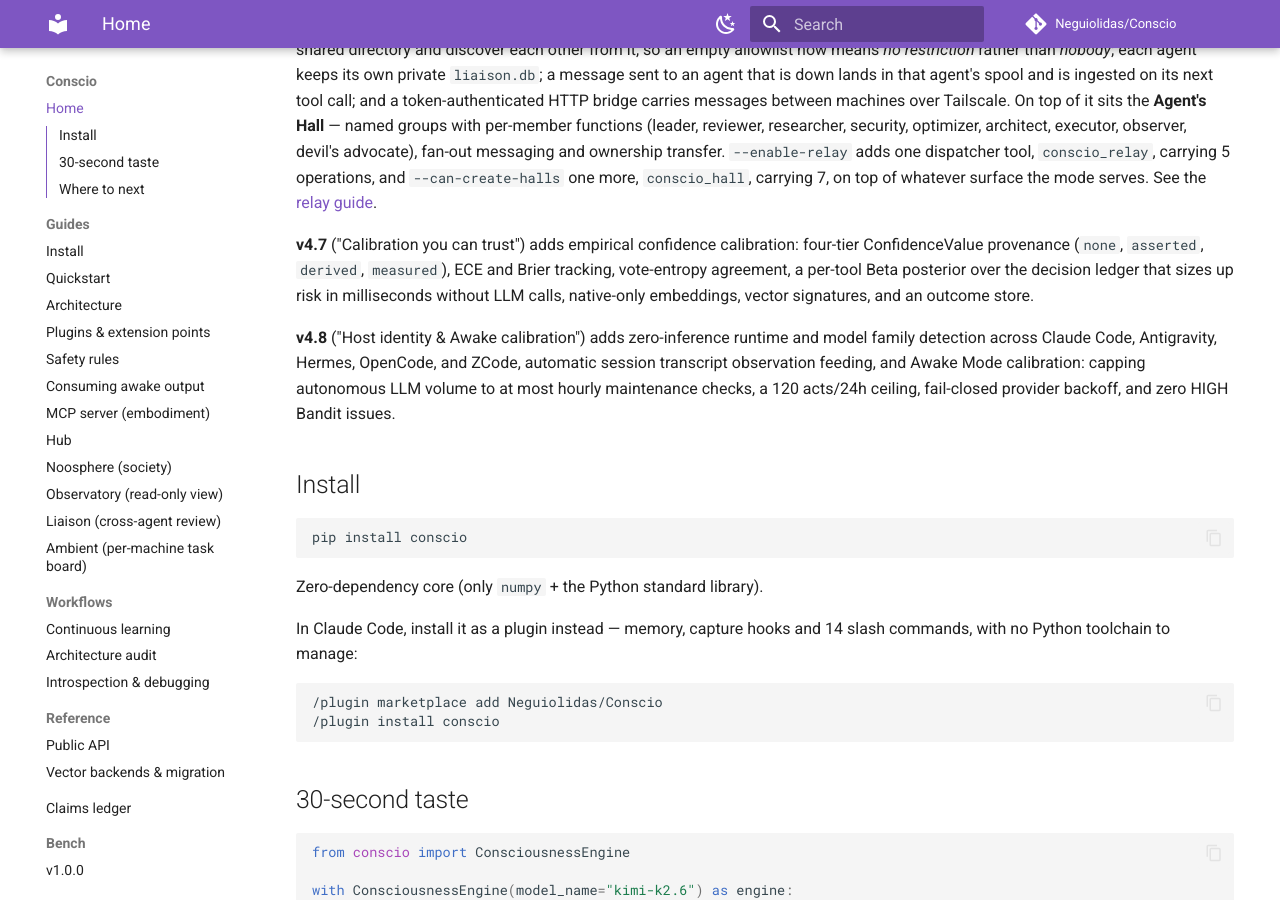
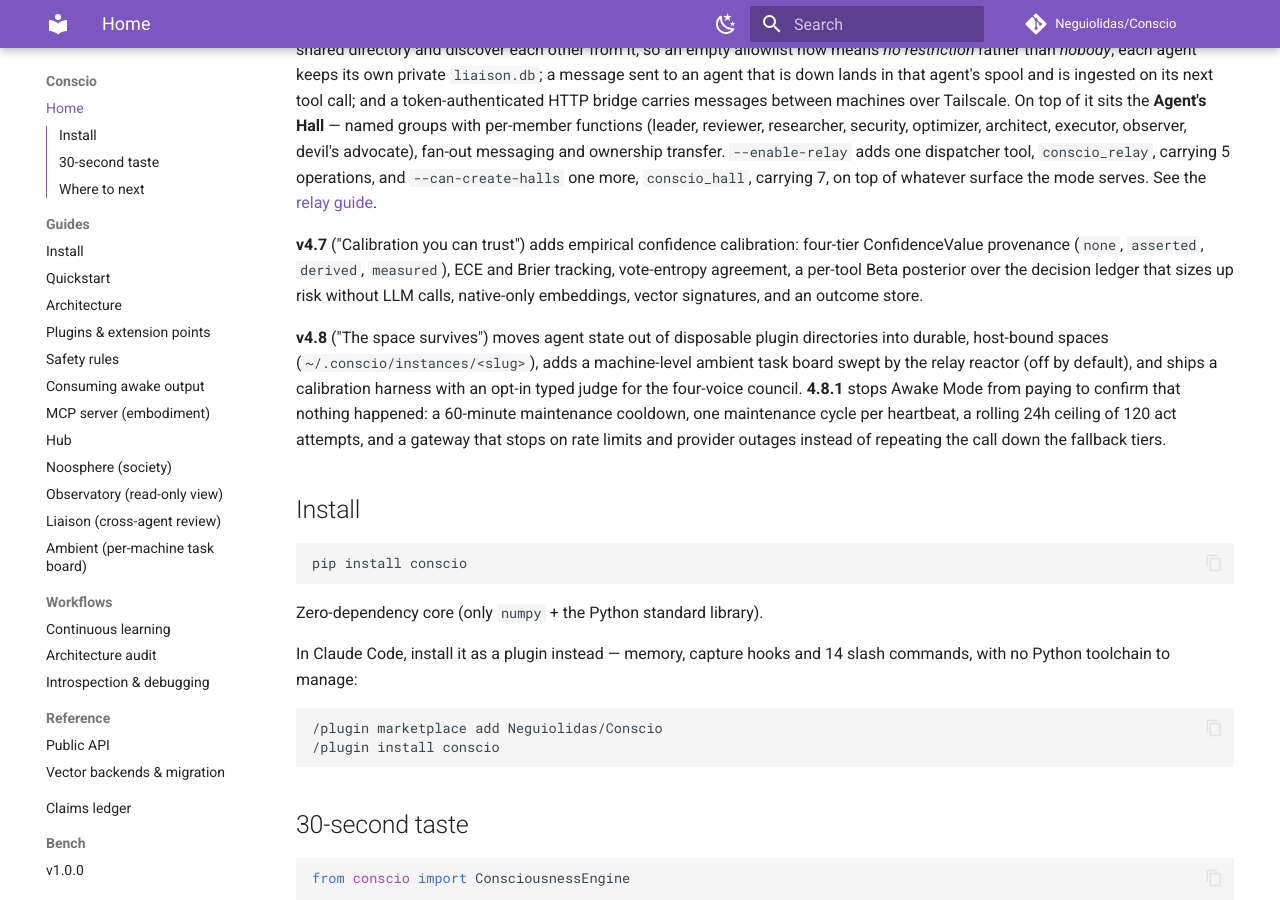
Before and after one commit to Neguiolidas/Conscio, an MkDocs documentation site: the page built from docs/index.md, in a window 1280 px wide and 900 px high, scrolled down 1242 px. Built offline with MkDocs 1.6.1 and Material for MkDocs 9.7.7, drawn with Linux system fonts in a browser that asks for light colours; comment, search, counter and statistics services are not loaded.

Commit message:
docs: correct the v4.8.0/v4.8.1 summaries and the test count against the changelog
The v4.8.0 row and the v4.8 paragraph credited 4.8.0 with features from other
releases (host identity is 4.7.1, tool profiles predate 4.0) and with a
"session transcript observation feed" that no release shipped, while omitting
what 4.8.0 did ship: durable spaces, the ambient board and the council
calibration harness. The test count (~4,530) was not measured; the full
one-file-per-process sweep on main gives 370 files, 4,761 tests.

Co-Authored-By: Claude Opus 5.5 (1M context) <noreply@anthropic.com>

```diff
--- a/docs/index.md
+++ b/docs/index.md
@@ -87,14 +87,18 @@ serves. See the
 **v4.7** ("Calibration you can trust") adds empirical confidence calibration:
 four-tier ConfidenceValue provenance (`none`, `asserted`, `derived`, `measured`),
 ECE and Brier tracking, vote-entropy agreement, a per-tool Beta posterior
-over the decision ledger that sizes up risk in milliseconds without LLM calls,
+over the decision ledger that sizes up risk without LLM calls,
 native-only embeddings, vector signatures, and an outcome store.
 
-**v4.8** ("Host identity & Awake calibration") adds zero-inference runtime and
-model family detection across Claude Code, Antigravity, Hermes, OpenCode, and
-ZCode, automatic session transcript observation feeding, and Awake Mode
-calibration: capping autonomous LLM volume to at most hourly maintenance checks,
-a 120 acts/24h ceiling, fail-closed provider backoff, and zero HIGH Bandit issues.
+**v4.8** ("The space survives") moves agent state out of disposable plugin
+directories into durable, host-bound spaces (`~/.conscio/instances/<slug>`),
+adds a machine-level ambient task board swept by the relay reactor (off by
+default), and ships a calibration harness with an opt-in typed judge for the
+four-voice council. **4.8.1** stops Awake Mode from paying to confirm that
+nothing happened: a 60-minute maintenance cooldown, one maintenance cycle per
+heartbeat, a rolling 24h ceiling of 120 act attempts, and a gateway that stops
+on rate limits and provider outages instead of repeating the call down the
+fallback tiers.
 
 ## Install
 
```
Also changed, not shown: CONTRIBUTING.md (+1 -1 lines), docs/roadmap.md (+3 -3 lines).
